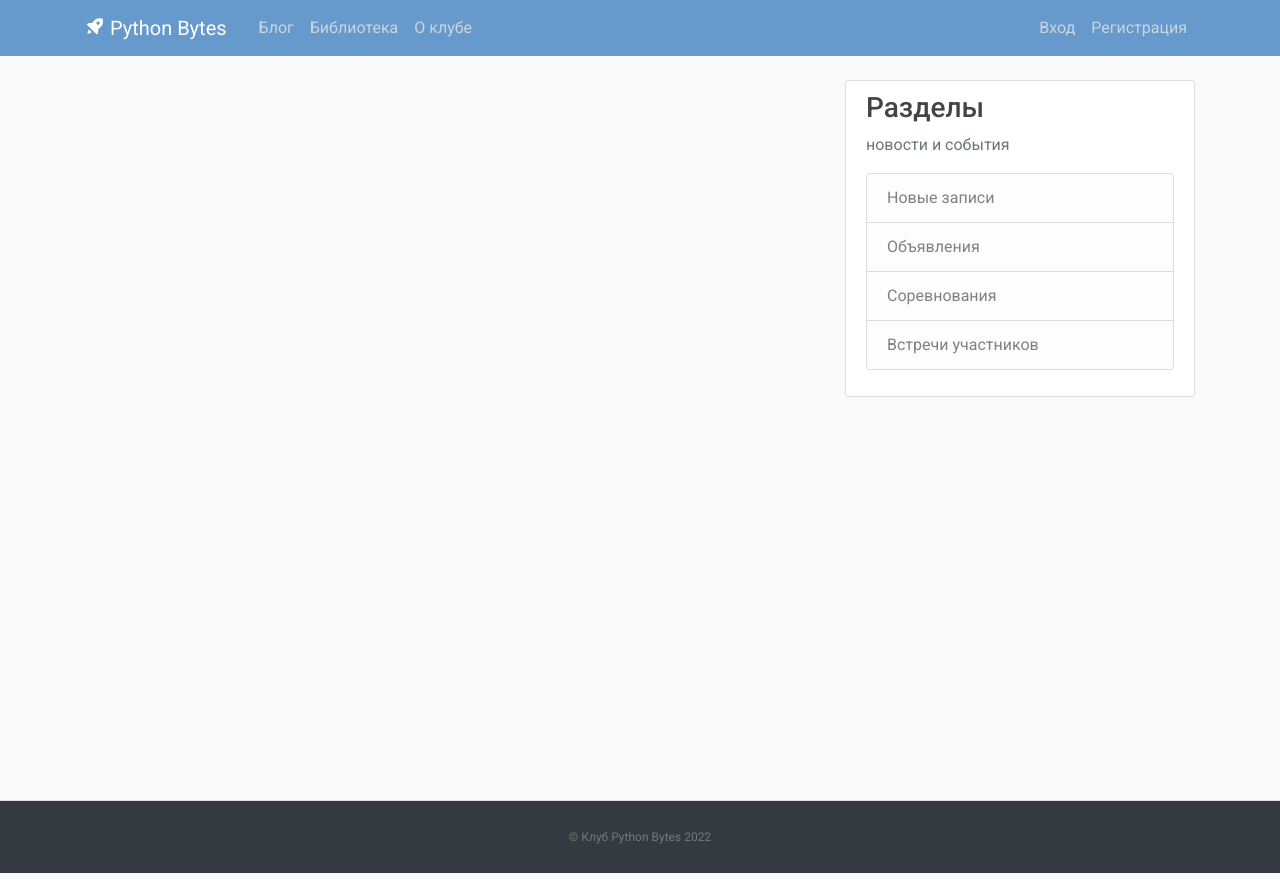
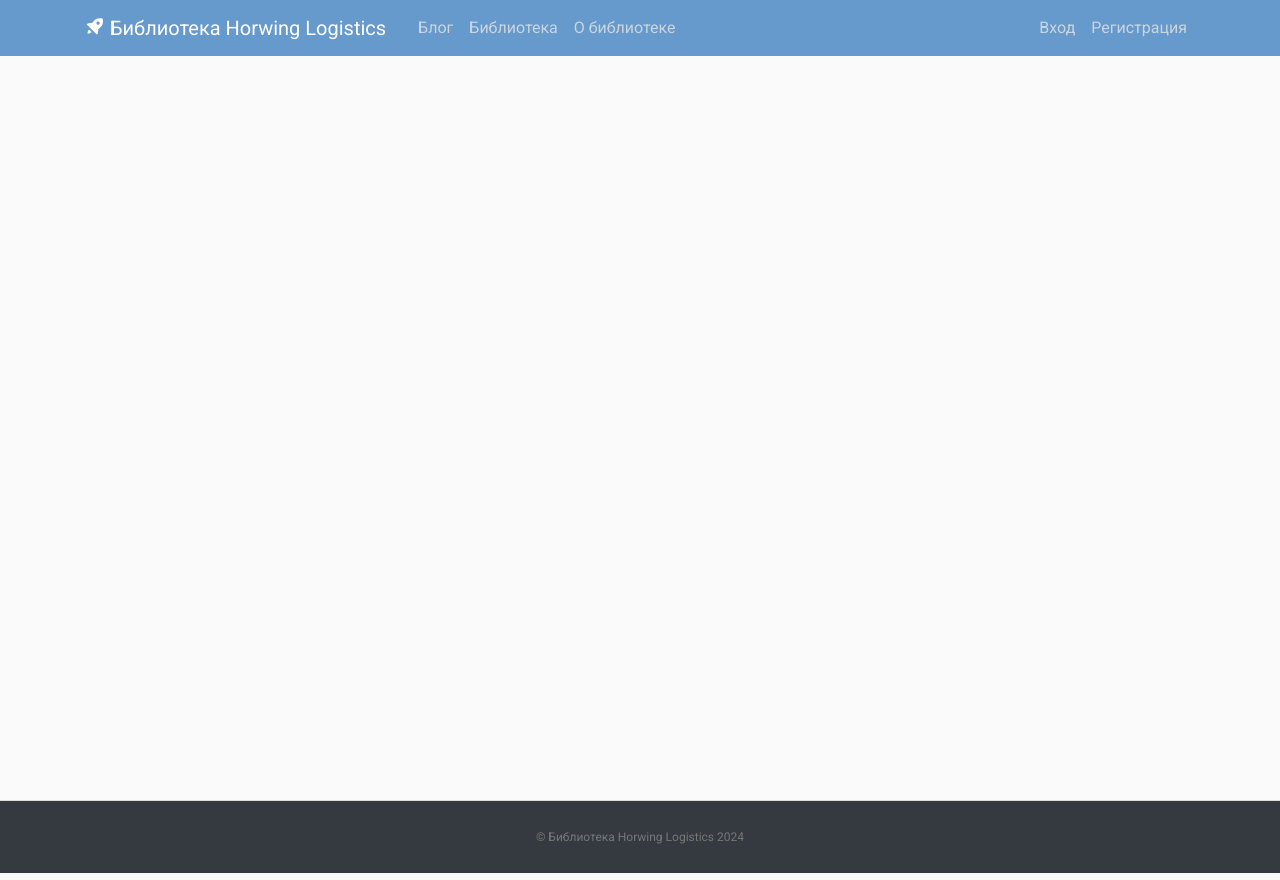
Before and after one commit to dan3746/django_djvu_lib, a Django app: page /blog in a window 1280 px wide. Run offline with Django 4.2, Linux system fonts and the light colour scheme; data that the repository does not hold is empty; some libraries are stand-ins or nearby versions.

Commit message:
fix user page & change to horwing

```diff
--- a/blog/templates/blog/about.html
+++ b/blog/templates/blog/about.html
@@ -1,4 +1,4 @@
 {% extends "blog/base.html" %}
 {% block content %}
-    <h1>Клуб Python Bytes</h1>
+    <h1>Библиотека Horwing Logistics</h1>
 {% endblock content %}
--- a/blog/templates/blog/base.html
+++ b/blog/templates/blog/base.html
@@ -14,16 +14,16 @@
      <link href='https://unpkg.com/boxicons@2.1.2/css/boxicons.min.css' rel='stylesheet'>
 
     {% if title %}
-        <title>Блог клуба {{ title }}</title>
+        <title>{{ title }}</title>
     {% else %}
-        <title>Блог клуба Python Bytes</title>
+        <title>Библиотека Horwing Logistics</title>
     {% endif %}
 </head>
 <body>
     <header class="site-header">
       <nav class="navbar navbar-expand-md navbar-dark bg-blue fixed-top">
         <div class="container">
-          <a class="navbar-brand mr-4" href="{% url 'main_page' %}"><i class='bx bxs-rocket bx-tada-hover'></i> Python Bytes</a>
+          <a class="navbar-brand mr-4" href="{% url 'main_page' %}"><i class='bx bxs-rocket bx-tada-hover'></i> Библиотека Horwing Logistics</a>
           <button class="navbar-toggler" type="button" data-toggle="collapse" data-target="#navbarToggle" aria-controls="navbarToggle" aria-expanded="false" aria-label="Toggle navigation">
           <span class="navbar-toggler-icon"></span>
           </button>
@@ -31,7 +31,7 @@
             <div class="navbar-nav mr-auto">
               <a class="nav-item nav-link " href="{% url 'blog-home' %}">Блог</a>
               <a class="nav-item nav-link" href="{% url 'library-home' %}">Библиотека</a>
-              <a class="nav-item nav-link" href="{% url 'blog-about' %}">О клубе</a>
+              <a class="nav-item nav-link" href="{% url 'blog-about' %}">О библиотеке</a>
             </div>
             <!-- Правая часть навигационной панели -->
             <div class="navbar-nav">
@@ -60,25 +60,12 @@
         {% endif %}
           {% block content %}{% endblock %}
         </div>
-        <div class="col-md-4">
-          <div class="content-section">
-            <h3>Разделы</h3>
-            <p class='text-muted'>новости и события
-              <ul class="list-group">
-                <li class="list-group-item list-group-item-light">Новые записи</li>
-                <li class="list-group-item list-group-item-light">Объявления</li>
-                <li class="list-group-item list-group-item-light">Соревнования</li>
-                <li class="list-group-item list-group-item-light">Встречи участников</li>
-              </ul>
-            </p>
-          </div>
-        </div>
       </div>
 
     </main>
     <!-- Футер закреплен внизу, независимо от количества постов на странице -->
     <footer class="text-center bg-dark">
-      <p><a href="{% url 'blog-home' %}">© Клуб Python Bytes 2022</a></p>
+      <p><a href="{% url 'blog-home' %}">© Библиотека Horwing Logistics 2024</a></p>
     </footer>
 
     <!-- Дополнительные скрипты JavaScript -->
--- a/blog/templates/blog/home.html
+++ b/blog/templates/blog/home.html
@@ -5,7 +5,7 @@
           <img class="rounded-circle article-img" src="{{ post.author.profile.image.url }}">
           <div class="media-body">
             <div class="article-metadata">
-              <a class="mr-2" href="{% url 'profile-info' post.author.id %}">{{ post.author }}</a>
+              <a class="mr-2" href="{% url 'profile-info' post.author.id %}">{{ post.author.username }}</a>
               <small class="text-muted">{{ post.date_posted|date:"F d, Y" }}</small>
             </div>
             <h2><a class="article-title" href="{% url 'post-detail' post.id %}">{{ post.title }}</a></h2>
--- a/blog/views.py
+++ b/blog/views.py
@@ -72,7 +72,7 @@ class UserPostListView(ListView):
 
 
 def about(request):
-    return render(request, 'blog/about.html', {'title': 'О клубе Python Bites'})
+    return render(request, 'blog/about.html', {'title': 'О библиотеке Horwing Logistics'})
 
 
 def main_page(request):
--- a/library/templates/library/about.html
+++ b/library/templates/library/about.html
@@ -1,4 +1,4 @@
 {% extends "blog/base.html" %}
 {% block content %}
-    <h1>Клуб Python Bytes</h1>
+    <h1>Библиотека Horwing Logistics</h1>
 {% endblock content %}
--- a/library/views.py
+++ b/library/views.py
@@ -72,4 +72,4 @@ class UserBookListView(ListView):
 
 
 def about(request):
-    return render(request, 'library/about.html', {'title': 'О клубе Python Bites'})
+    return render(request, 'library/about.html', {'title': 'О библиотеке Horwing Logistics'})
--- a/requirements.txt
+++ b/requirements.txt
@@ -1,5 +1,5 @@
 asgiref==3.7.2
-backports.zoneinfo==0.2.1
+backports.zoneinfo;python_version<"3.9"
 Django==4.2.7
 django-crispy-forms==1.14.0
 Pillow==10.1.0
--- a/users/templates/users/profile_detail.html
+++ b/users/templates/users/profile_detail.html
@@ -3,10 +3,10 @@
 {% block content %}
 	<div class="content-section">
   	<div class="media">
-    	<img class="rounded-circle account-img" src="{{ user.profile.image.url }}">
+    	<img class="rounded-circle account-img" src="{{ profile.image.url }}">
     	<div class="media-body">
-      	<h2 class="account-heading">{{ user.username }}</h2>
-  	    <p class="text-secondary">{{ user.email }}</p>
+      	<h2 class="account-heading">{{ profile.user.username }}</h2>
+  	    <p class="text-secondary">{{ profile.user.email }}</p>
     	</div>
   	</div>
         <a class="mr-2" href="{% url 'user-posts' user.username %}"> Открыть список постов пользователя</a>
--- a/users/templates/users/register.html
+++ b/users/templates/users/register.html
@@ -5,7 +5,7 @@
         <form method="POST">
             {% csrf_token %}
             <fieldset class="form-group">
-                <legend class="border-bottom mb-4">Добро пожаловать в клуб Python Bytes</legend>
+                <legend class="border-bottom mb-4">Добро пожаловать в Библиотеку Horwing Logistics</legend>
                 {{ form|crispy }}
             </fieldset>
             <div class="form-group">
```
